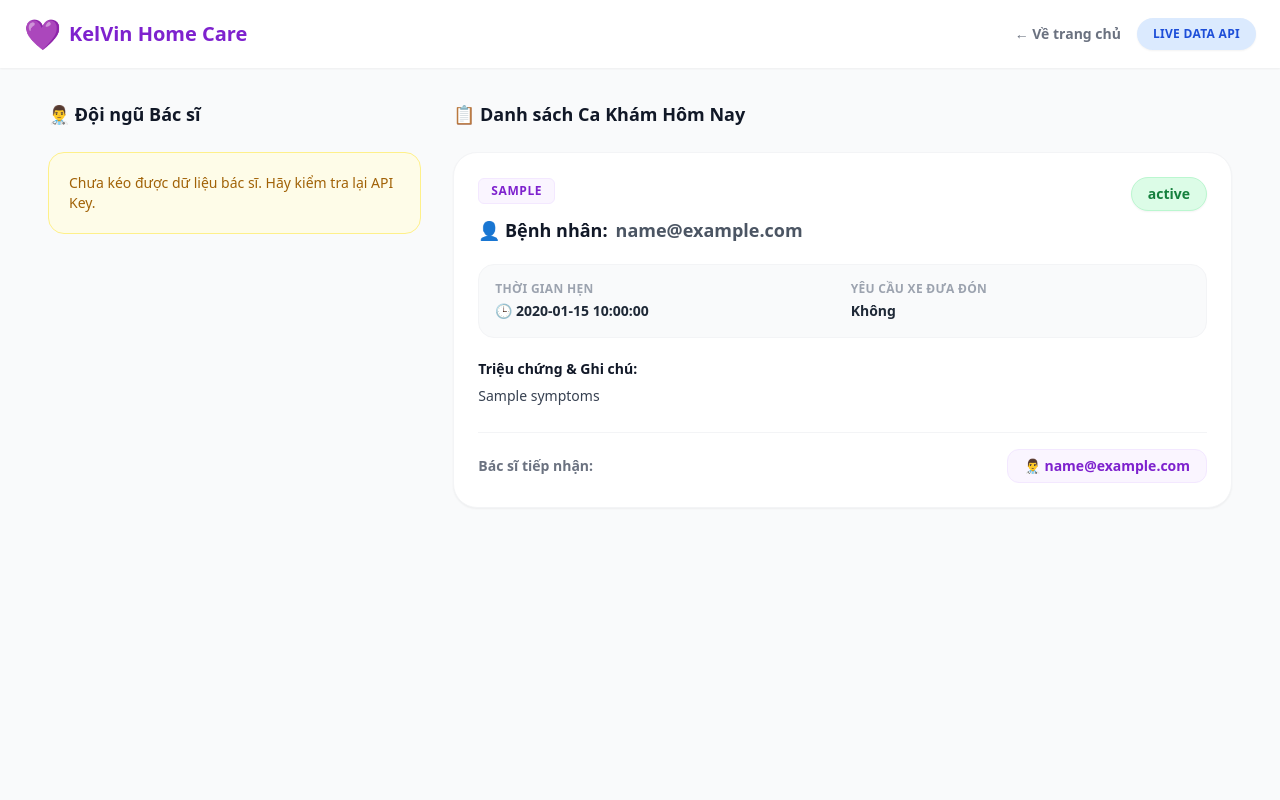
After one commit to hoang-nguyen21/an-gia-care, a Flask app: page /demo-dashboard in a window 1280 px wide. The commit adds this page. Run offline with Flask 3, Linux system fonts and the light colour scheme; a database or web service that is not in the repository returns one stand-in record (values such as "Sample title"); data that the repository does not hold is empty; some libraries are stand-ins or nearby versions.

Commit message:
Cập nhật kéo dữ liệu AppSheet API và chọn bác sĩ

```diff
--- a/app.py
+++ b/app.py
@@ -1,29 +1,67 @@
 from flask import Flask, render_template, request, redirect, url_for
+import requests
+app = Flask(__name__)
 
-app = Flask(__name__)
+# ==========================================
+# CẤU HÌNH APPSHEET API (Dành cho Dashboard)
+# ==========================================
+APP_ID = "3243eaeb-1306-4893-972e-2f5860f86759"
+ACCESS_KEY = "V2-ANsul-mY9Y4-hrLbN-BDAzm-nKdyz-NYz01-knObY-PJfqw"
+
+def get_appsheet_data(table_name):
+    """Hàm gọi API của AppSheet để đọc dữ liệu (Action: Find)"""
+    url = f"https://api.appsheet.com/api/v2/apps/{APP_ID}/tables/{table_name}/Action"
+    headers = {
+        "ApplicationAccessKey": ACCESS_KEY,
+        "Content-Type": "application/json"
+    }
+    payload = {
+        "Action": "Find",
+        "Properties": {
+            "Locale": "vi-VN",
+            "Timezone": "SE Asia Standard Time"
+        },
+        "Rows": []
+    }
+    response = requests.post(url, headers=headers, json=payload)
+    if response.status_code == 200:
+        return response.json()
+    else:
+        print(f"Lỗi khi đọc bảng {table_name}:", response.text)
+        return []
 
 # Màn hình 1: Chọn dịch vụ (Landing Page)
 @app.route('/')
 def index():
     return render_template('index.html')
+# Màn hình Đăng nhập chọn vai trò
+@app.route('/login')
+def login():
+    return render_template('login.html')
+# Màn hình 2: Đặt lịch hẹn
 
-# Màn hình 2: Đặt lịch hẹn
 @app.route('/booking', methods=['GET', 'POST'])
 def booking():
     if request.method == 'POST':
-        # Ở đây bạn có thể bắt dữ liệu form để lưu vào database
         service_type = request.form.get('service_type')
         patient_name = request.form.get('patient_name')
+        doctor_email = request.form.get('doctor_email') # Nhận email bác sĩ được chọn
         date = request.form.get('date')
         time = request.form.get('time')
         symptoms = request.form.get('symptoms')
 
-        # Sau khi đặt thành công, chuyển sang màn hình theo dõi
+        # Code lưu dữ liệu (POST lên AppSheet) sẽ nằm ở đây sau này
+
         return redirect(url_for('tracking', patient=patient_name))
 
-    # Lấy loại dịch vụ từ URL (nếu có)
+    # --- PHẦN THÊM MỚI ---
+    # Kéo dữ liệu Users từ AppSheet và lọc ra Bác sĩ
+    users = get_appsheet_data("Users")
+    doctors = [user for user in users if user.get('Role') == 'Bác sĩ']
+
     service_type = request.args.get('type', 'home_care')
-    return render_template('booking.html', service_type=service_type)
+    # Truyền biến doctors sang HTML
+    return render_template('booking.html', service_type=service_type, doctors=doctors)
 
 # Màn hình 3: Theo dõi ca khám
 @app.route('/tracking')
@@ -31,5 +69,20 @@ def tracking():
     patient_name = request.args.get('patient', 'Bà Mai')
     return render_template('tracking.html', patient=patient_name)
 
+# ==========================================
+# ROUTE MỚI: MÀN HÌNH DEMO BÁC SĨ (Kéo từ AppSheet)
+# ==========================================
+@app.route('/demo-dashboard')
+def demo_dashboard():
+    # 1. Kéo dữ liệu qua API từ 2 bảng
+    users = get_appsheet_data("Users")
+    appointments = get_appsheet_data("Appointments")
+
+    # 2. Lọc danh sách Bác sĩ
+    doctors = [user for user in users if user.get('Role') == 'Bác sĩ']
+
+    # 3. Đẩy lên file HTML
+    return render_template('demo_dashboard.html', doctors=doctors, appointments=appointments)
+
 if __name__ == '__main__':
     app.run(debug=True, port=5000)
--- /dev/null
+++ b/templates/demo_dashboard.html
@@ -0,0 +1,147 @@
+<!DOCTYPE html>
+<html lang="vi">
+<head>
+    <meta charset="UTF-8">
+    <meta name="viewport" content="width=device-width, initial-scale=1.0">
+    <title>Bảng Điều Khiển Live - KelVin Home Care</title>
+    <script src="https://cdn.tailwindcss.com"></script>
+</head>
+<body class="bg-gray-50 font-sans min-h-screen pb-12">
+
+    <!-- Header Navigation -->
+    <nav class="bg-white shadow-sm px-6 py-4 flex flex-wrap items-center justify-between gap-4 mb-8">
+        <div class="flex items-center gap-2">
+            <span class="text-3xl">💜</span>
+            <h1 class="text-xl font-extrabold text-purple-700">KelVin Home Care</h1>
+        </div>
+        <div class="flex items-center gap-4">
+            <a href="/" class="text-sm font-bold text-gray-500 hover:text-purple-600 transition">← Về trang chủ</a>
+            <span class="bg-blue-100 text-blue-700 px-4 py-2 rounded-full text-xs font-bold tracking-wide uppercase shadow-sm">
+                Live Data API
+            </span>
+        </div>
+    </nav>
+
+    <!-- Nội dung chính -->
+    <div class="px-6 md:px-12 max-w-7xl mx-auto grid grid-cols-1 lg:grid-cols-3 gap-8">
+
+        <!-- CỘT 1: Danh sách Bác sĩ -->
+        <div class="lg:col-span-1">
+            <h2 class="text-lg font-bold text-gray-900 mb-6 flex items-center gap-2">
+                👨‍⚕️ Đội ngũ Bác sĩ
+            </h2>
+            <div class="space-y-4">
+
+                {% for doc in doctors %}
+                <div class="bg-white p-5 rounded-2xl shadow-sm border border-gray-100 hover:border-purple-300 transition duration-300">
+                    <div class="flex items-center gap-4">
+                        <!-- Avatar vòng tròn -->
+                        <div class="w-12 h-12 shrink-0 rounded-full bg-purple-50 flex items-center justify-center text-lg text-purple-600 font-bold border border-purple-100">
+                            {{ doc.Full_Name[0] if doc.Full_Name else 'BS' }}
+                        </div>
+                        <div class="overflow-hidden">
+                            <h3 class="font-bold text-gray-900 truncate">{{ doc.Full_Name }}</h3>
+                            <p class="text-sm text-gray-500 mt-1 flex items-center gap-2">
+                                📞 {{ doc.Phone }}
+                            </p>
+                        </div>
+                    </div>
+                </div>
+                {% else %}
+                <div class="bg-yellow-50 text-yellow-700 p-5 rounded-2xl text-sm border border-yellow-200">
+                    Chưa kéo được dữ liệu bác sĩ. Hãy kiểm tra lại API Key.
+                </div>
+                {% endfor %}
+
+            </div>
+        </div>
+
+        <!-- CỘT 2: Danh sách Ca khám (Appointments) -->
+        <div class="lg:col-span-2">
+            <h2 class="text-lg font-bold text-gray-900 mb-6 flex items-center gap-2">
+                📋 Danh sách Ca Khám Hôm Nay
+            </h2>
+            <div class="space-y-5">
+
+                {% for appt in appointments %}
+                <div class="bg-white p-6 rounded-3xl shadow-sm border border-gray-100 hover:shadow-md transition duration-300">
+
+                    <!-- Dòng tiêu đề & Trạng thái -->
+                    <div class="flex flex-wrap justify-between items-start gap-4 mb-5">
+                        <div>
+                            <span class="inline-block text-xs font-bold uppercase tracking-wider text-purple-700 bg-purple-50 px-3 py-1 rounded-md mb-3 border border-purple-100">
+                                {{ appt.Service_Type }}
+                            </span>
+                            <h3 class="font-bold text-lg text-gray-900 flex items-center gap-2">
+                                👤 Bệnh nhân: <span class="text-gray-600">{{ appt.Patient_Email }}</span>
+                            </h3>
+                        </div>
+
+                        <!-- Hiển thị màu Status linh hoạt -->
+                        {% if appt.Status == 'Chờ nhận ca' %}
+                            <span class="bg-yellow-100 text-yellow-700 px-4 py-1.5 rounded-full text-sm font-bold flex items-center gap-2 shadow-sm border border-yellow-200">
+                                ⏳ {{ appt.Status }}
+                            </span>
+                        {% elif appt.Status == 'Đã nhận' %}
+                            <span class="bg-blue-100 text-blue-700 px-4 py-1.5 rounded-full text-sm font-bold flex items-center gap-2 shadow-sm border border-blue-200">
+                                ✅ {{ appt.Status }}
+                            </span>
+                        {% else %}
+                            <span class="bg-green-100 text-green-700 px-4 py-1.5 rounded-full text-sm font-bold shadow-sm border border-green-200">
+                                {{ appt.Status }}
+                            </span>
+                        {% endif %}
+                    </div>
+
+                    <!-- Khung thông tin chi tiết -->
+                    <div class="grid grid-cols-2 gap-4 text-sm text-gray-600 mb-5 bg-gray-50 p-4 rounded-2xl border border-gray-100">
+                        <div>
+                            <p class="text-gray-400 text-xs font-semibold uppercase tracking-wide mb-1">Thời gian hẹn</p>
+                            <p class="font-bold text-gray-800">🕒 {{ appt.Date_Time }}</p>
+                        </div>
+                        <div>
+                            <p class="text-gray-400 text-xs font-semibold uppercase tracking-wide mb-1">Yêu cầu xe đưa đón</p>
+                            <p class="font-bold text-gray-800">
+                                {% if appt.Need_Ride == 'True' or appt.Need_Ride == True %}
+                                    <span class="text-blue-600">🚕 Có yêu cầu</span>
+                                {% else %}
+                                    Không
+                                {% endif %}
+                            </p>
+                        </div>
+                    </div>
+
+                    <!-- Triệu chứng -->
+                    <div class="text-sm text-gray-700 mb-6 leading-relaxed">
+                        <strong class="text-gray-900 block mb-1">Triệu chứng & Ghi chú:</strong>
+                        {{ appt.Symptoms }}
+                    </div>
+
+                    <!-- Người phụ trách (Footer card) -->
+                    <div class="pt-4 border-t border-gray-100 flex flex-wrap justify-between items-center text-sm gap-2">
+                        <span class="text-gray-500 font-semibold">Bác sĩ tiếp nhận:</span>
+                        {% if appt.Doctor_Email %}
+                            <span class="font-bold text-purple-700 bg-purple-50 px-4 py-1.5 rounded-xl border border-purple-100">
+                                👨‍⚕️ {{ appt.Doctor_Email }}
+                            </span>
+                        {% else %}
+                            <span class="italic text-gray-400 font-medium">Chưa có bác sĩ nhận ca</span>
+                        {% endif %}
+                    </div>
+
+                </div>
+                {% else %}
+                <div class="bg-white p-12 rounded-3xl shadow-sm text-center border border-gray-100">
+                    <span class="text-5xl block mb-4">📭</span>
+                    <h3 class="text-lg font-bold text-gray-800 mb-2">Chưa có dữ liệu</h3>
+                    <p class="text-gray-500">Hiện tại chưa có ca khám nào được lưu trong hệ thống.</p>
+                </div>
+                {% endfor %}
+
+            </div>
+        </div>
+
+    </div>
+
+</body>
+</html>
```
Also changed, not shown: templates/booking.html (+16 -1 lines), templates/index.html (+14 -3 lines), templates/login.html (added, +63 -0 lines).
